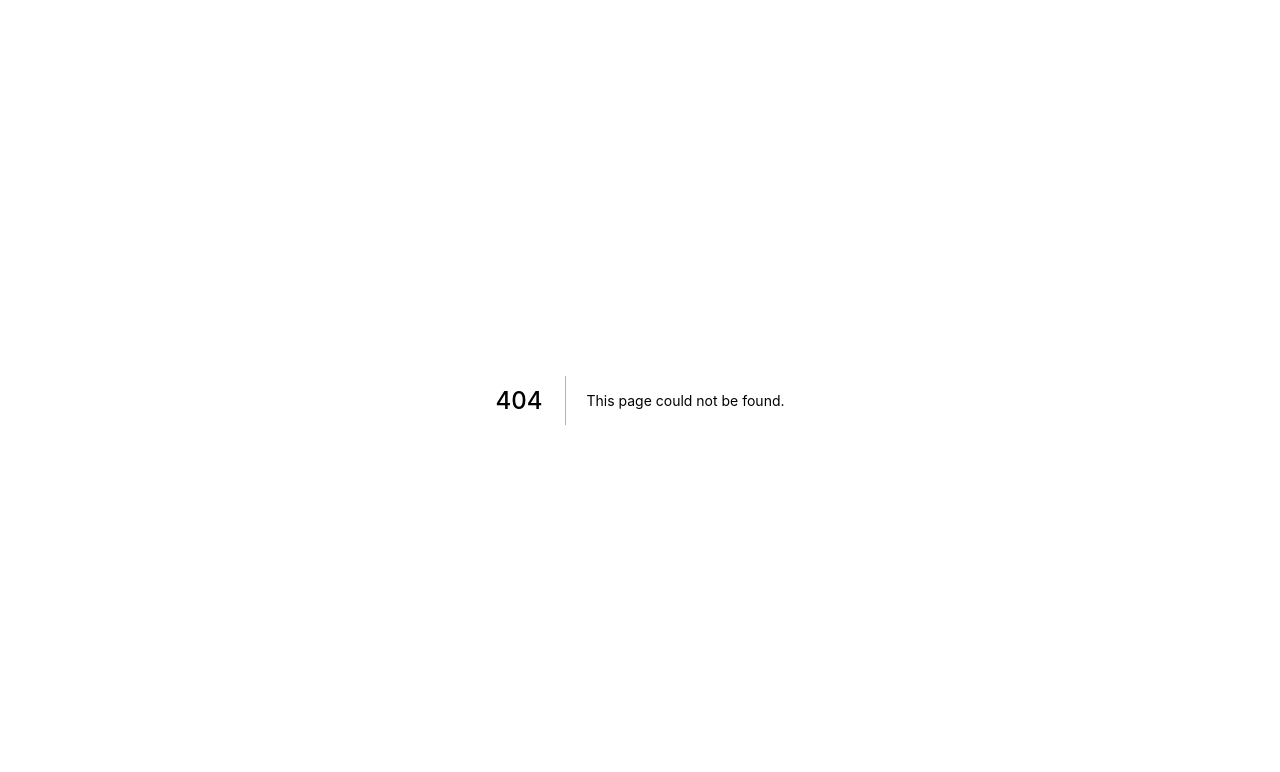
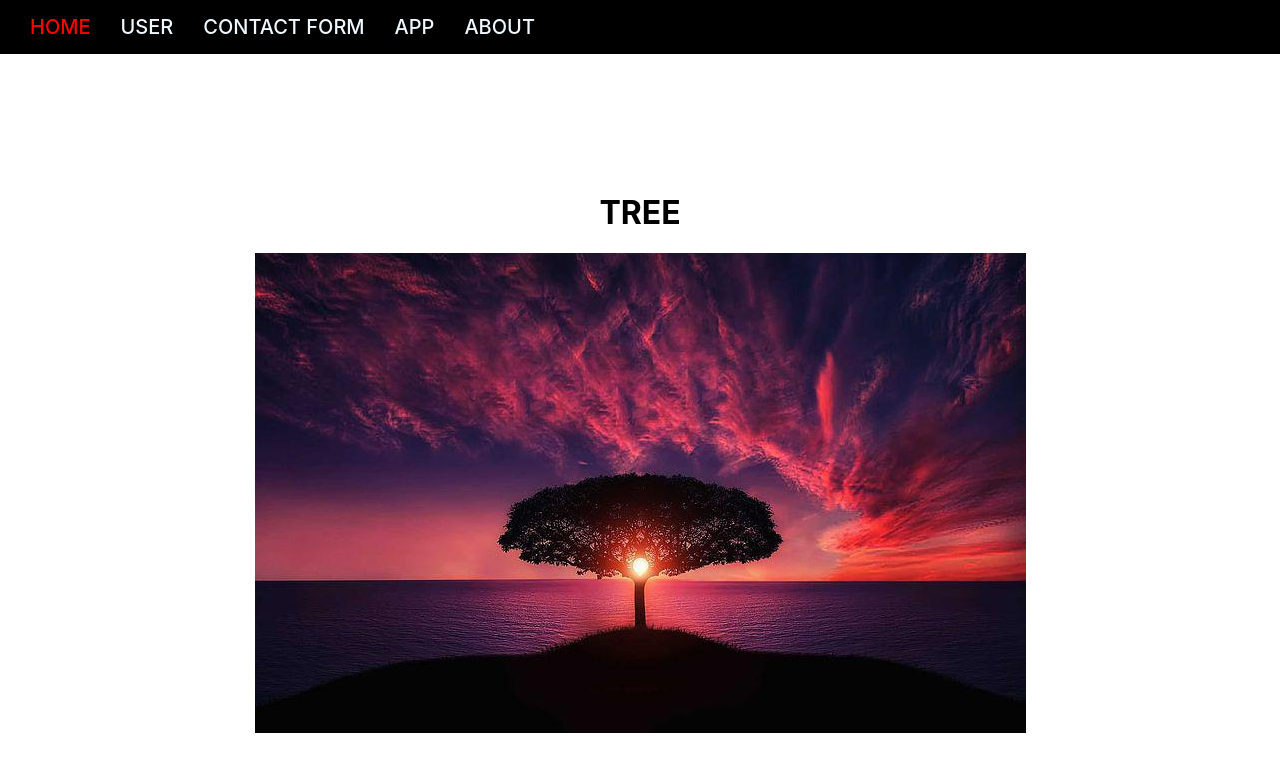
Before and after one commit to Nizamtech/demo-project, a Next.js app: page /about in a window 1280 px wide. Before the commit this address had no page. Shown: the top 772 px of the page. Built offline with nearby package versions, Linux system fonts and the light colour scheme.

Commit message:
offline is done

```diff
--- a/next.config.js
+++ b/next.config.js
@@ -16,4 +16,7 @@ module.exports = withPWA({
     sw: "/service-worker.js",
     //...
   },
+  images: {
+    domains: ["cdn.pixabay.com"],
+  },
 });
--- /dev/null
+++ b/src/Components/navbar.js
@@ -0,0 +1,28 @@
+import Link from "next/link";
+import React from "react";
+
+const Navbar = () => {
+  return (
+    <div>
+      <nav className="nav">
+        <Link href="/">
+          <a style={{ color: "red" }}>Home</a>
+        </Link>
+        <Link href="/user">
+          <a>User</a>
+        </Link>
+        <Link href="/contactForm">
+          <a>Contact Form</a>
+        </Link>
+        <Link href="/app">
+          <a>App</a>
+        </Link>
+        <Link href="/about">
+          <a>About</a>
+        </Link>
+      </nav>
+    </div>
+  );
+};
+
+export default Navbar;
--- a/src/pages/_app.js
+++ b/src/pages/_app.js
@@ -1,4 +1,5 @@
 import { useEffect } from "react";
+import Navbar from "../Components/navbar";
 import "../styles/globals.css";
 
 function MyApp({ Component, pageProps }) {
@@ -14,22 +15,27 @@ function MyApp({ Component, pageProps }) {
       applicationServerKey: publicVapidKey,
     });
 
-    await fetch("http://localhost:3000/api/notification", {
-      method: "POST",
-      body: JSON.stringify(subscription),
-      headers: {
-        "Content-Type": "application/json",
-      },
-    });
+    // await fetch("http://localhost:3000/api/notification", {
+    //   method: "POST",
+    //   body: JSON.stringify(subscription),
+    //   headers: {
+    //     "Content-Type": "application/json",
+    //   },
+    // });
 
     console.log("working");
   }
 
   useEffect(() => {
-    registerServiceWorker();
+    // registerServiceWorker();
   }, []);
 
-  return <Component {...pageProps} />;
+  return (
+    <div>
+      <Navbar />
+      <Component {...pageProps} />
+    </div>
+  );
 }
 
 export default MyApp;
--- /dev/null
+++ b/src/pages/about.js
@@ -0,0 +1,16 @@
+import Image from "next/image";
+import Tree from "../images/tree.jpg";
+const about = () => {
+  return (
+    <div className="about">
+      {/* <h1>This is About Pages</h1> */}
+
+      <div>
+        <h1 style={{ textAlign: "center", marging: "10px" }}> TREE</h1>
+        <Image src={Tree} alt="image" />
+      </div>
+    </div>
+  );
+};
+
+export default about;
--- a/src/pages/user.js
+++ b/src/pages/user.js
@@ -12,7 +12,7 @@ const User = () => {
         <meta name="keywords" content="User Data, User info" />
         <meta name="author" content="Nizam" />
       </header> */}
-      <main>
+      <main className="user">
         <h1>This is User Page</h1>
       </main>
     </div>
--- a/src/styles/globals.css
+++ b/src/styles/globals.css
@@ -14,4 +14,26 @@ a {
 * {
   box-sizing: border-box;
 }
-@import 'react-perfect-scrollbar/dist/css/styles.css';
+@import "react-perfect-scrollbar/dist/css/styles.css";
+
+.nav {
+  background-color: black;
+  color: aliceblue;
+  font-size: 20px;
+  padding: 15px;
+  text-transform: uppercase;
+  font-weight: 500;
+}
+.nav a {
+  margin: 10px;
+  padding: 5px;
+}
+.contact,
+.user,
+.about,
+.app {
+  display: flex;
+  justify-content: center;
+  align-items: center;
+  height: 100vh;
+}
```
Also changed, not shown: public/worker.js (+119 -5 lines), src/pages/app.js (added, +11 -0 lines), src/pages/contactForm.js (added, +11 -0 lines), src/images/tree.jpg (added), 1 other file (tests, documents, lock files or other folders).
